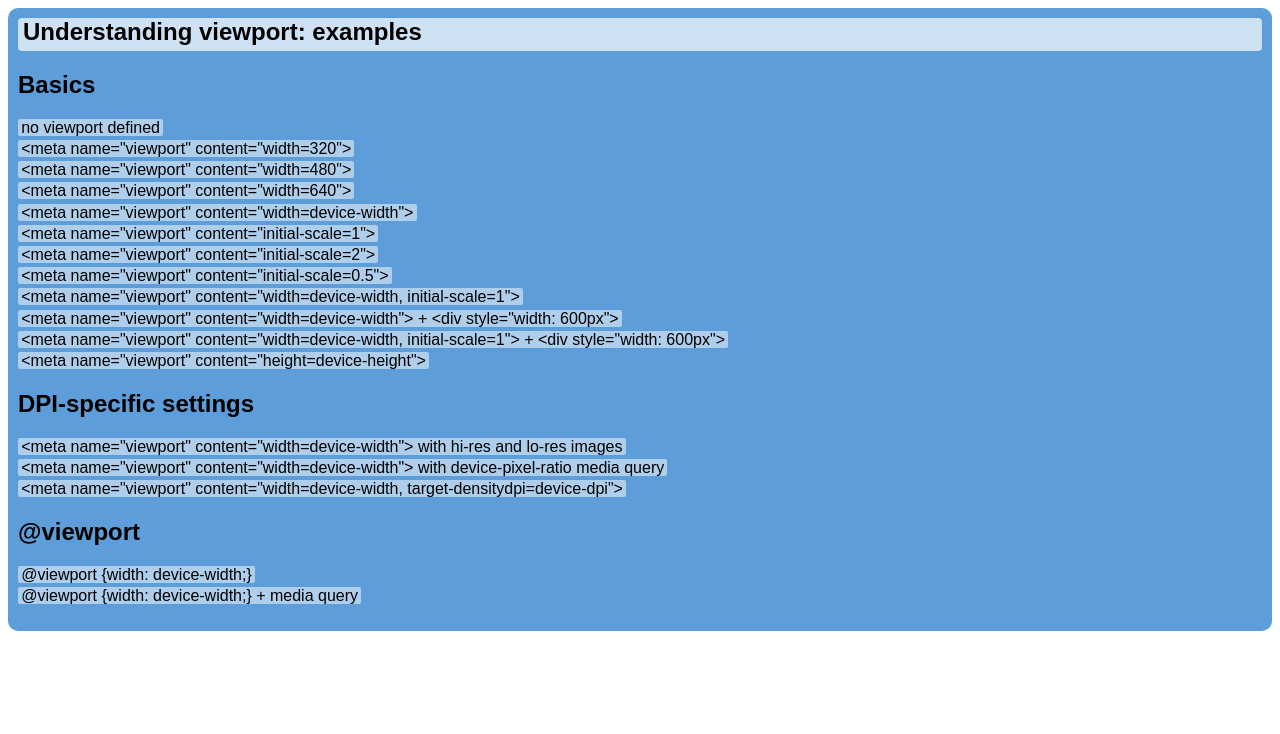
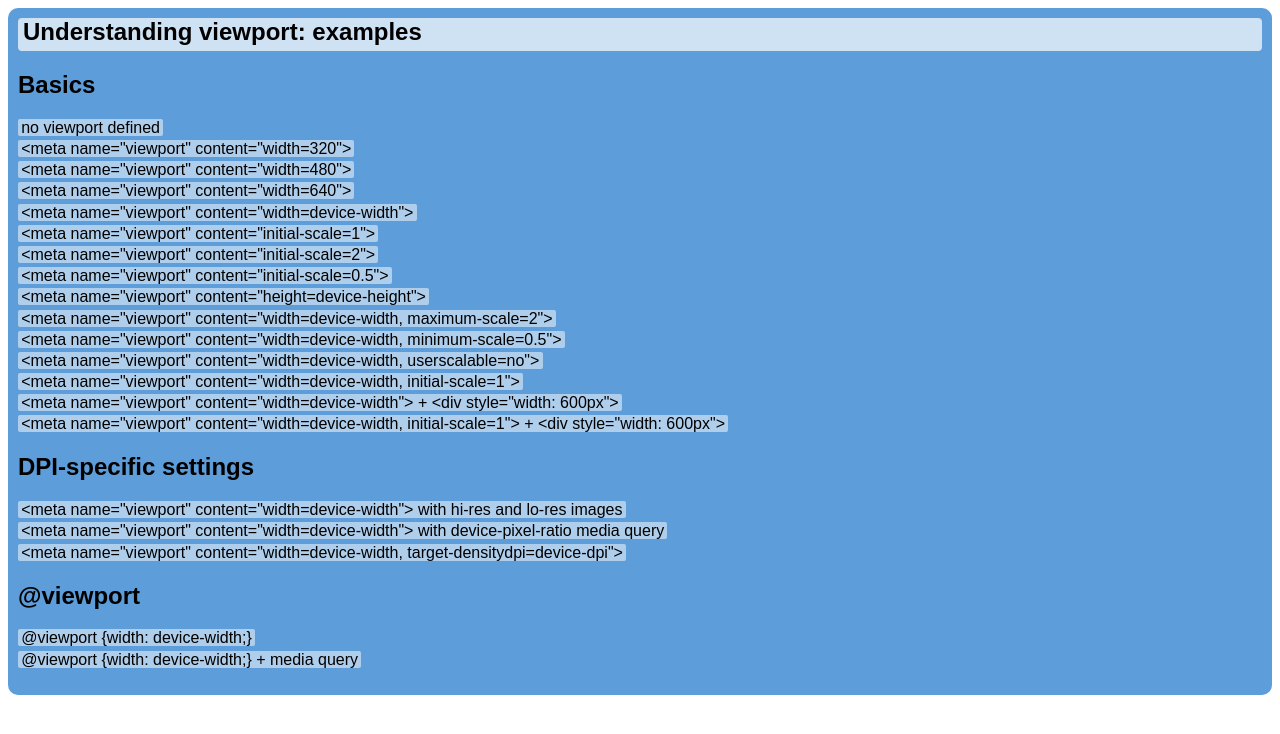
Before and after one commit to andreasbovens/understanding-viewport, a plain HTML site: page index.html in a window 1280 px wide. Drawn offline with Linux system fonts and the light colour scheme; a web font is replaced by a local one.

Commit message:
added links to new examples

```diff
--- a/index.html
+++ b/index.html
@@ -20,10 +20,13 @@
 	<li><a href="meta-initialscale1.html">&lt;meta name="viewport" content="initial-scale=1"&gt;</a></li>
 	<li><a href="meta-initialscale2.html">&lt;meta name="viewport" content="initial-scale=2"&gt;</a></li>
 	<li><a href="meta-initialscale05.html">&lt;meta name="viewport" content="initial-scale=0.5"&gt;</a></li>
+	<li><a href="meta-heightdeviceheight.html">&lt;meta name="viewport" content="height=device-height"&gt;</a></li>
+	<li><a href="meta-widthdevicewidth-maximumscale2.html">&lt;meta name="viewport" content="width=device-width, maximum-scale=2"&gt;</a></li>
+	<li><a href="meta-widthdevicewidth-minimumscale05.html">&lt;meta name="viewport" content="width=device-width, minimum-scale=0.5"&gt;</a></li>
+	<li><a href="meta-widthdevicewidth-userscalableno.html">&lt;meta name="viewport" content="width=device-width, userscalable=no"&gt;</a></li>
 	<li><a href="meta-widthdevicewidth-initialscale1.html">&lt;meta name="viewport" content="width=device-width, initial-scale=1"&gt;</a></li>
 	<li><a href="meta-widthdevicewidth-div600.html">&lt;meta name="viewport" content="width=device-width"&gt; + &lt;div style="width: 600px"&gt;</a></li>
 	<li><a href="meta-widthdevicewidth-initialscale1-div600.html">&lt;meta name="viewport" content="width=device-width, initial-scale=1"&gt; + &lt;div style="width: 600px"&gt;</a></li>
-	<li><a href="meta-heightdeviceheight.html">&lt;meta name="viewport" content="height=device-height"&gt;</a></li>
 <h2>DPI-specific settings</h2>
 	<li><a href="meta-widthdevicewidth-withimage.html">&lt;meta name="viewport" content="width=device-width"&gt; with hi-res and lo-res images</a></li>
 	<li><a href="meta-widthdevicewidth-devicepixelratio.html">&lt;meta name="viewport" content="width=device-width"&gt; with device-pixel-ratio media query</a></li>
```
